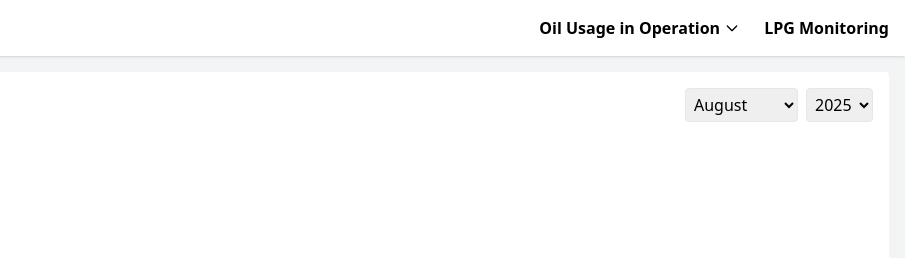
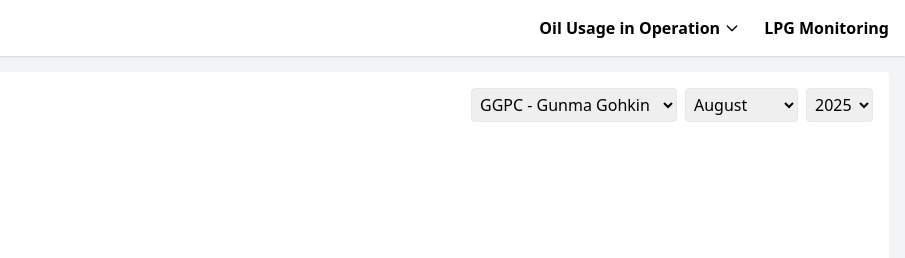
Before and after one commit to gunmagohkin/co2-dashboard-daily, a website: page lpg.html in a window 1280 px wide. Shown: the top 258 px of the page, 375-1280 px from the left. Drawn offline with nearby package versions, Linux system fonts and the light colour scheme; no server answers.

Commit message:
add plant selection for all pages

```diff
--- a/lpg.html
+++ b/lpg.html
@@ -97,6 +97,10 @@
         <!-- Month/Year filters -->
         <div class="flex flex-col sm:flex-row sm:items-center sm:justify-between mb-4 gap-2">
           <div class="flex gap-2">
+             <select id="plant-select" class="border rounded p-1">
+              <option value="GGPC - Gunma Gohkin" selected>GGPC - Gunma Gohkin</option>
+              <option value="CDPC - Creative Diecast">CDPC - Creative Diecast</option>
+            </select>
             <select id="month-select" class="border rounded p-1">
               <option value="01">January</option>
               <option value="02">February</option>
```
Also changed, not shown: kerosene.html (+4 -0 lines), pl-2.js (+0 -43 lines), tellus32.html (+4 -0 lines), tellus46.html (+4 -0 lines).
